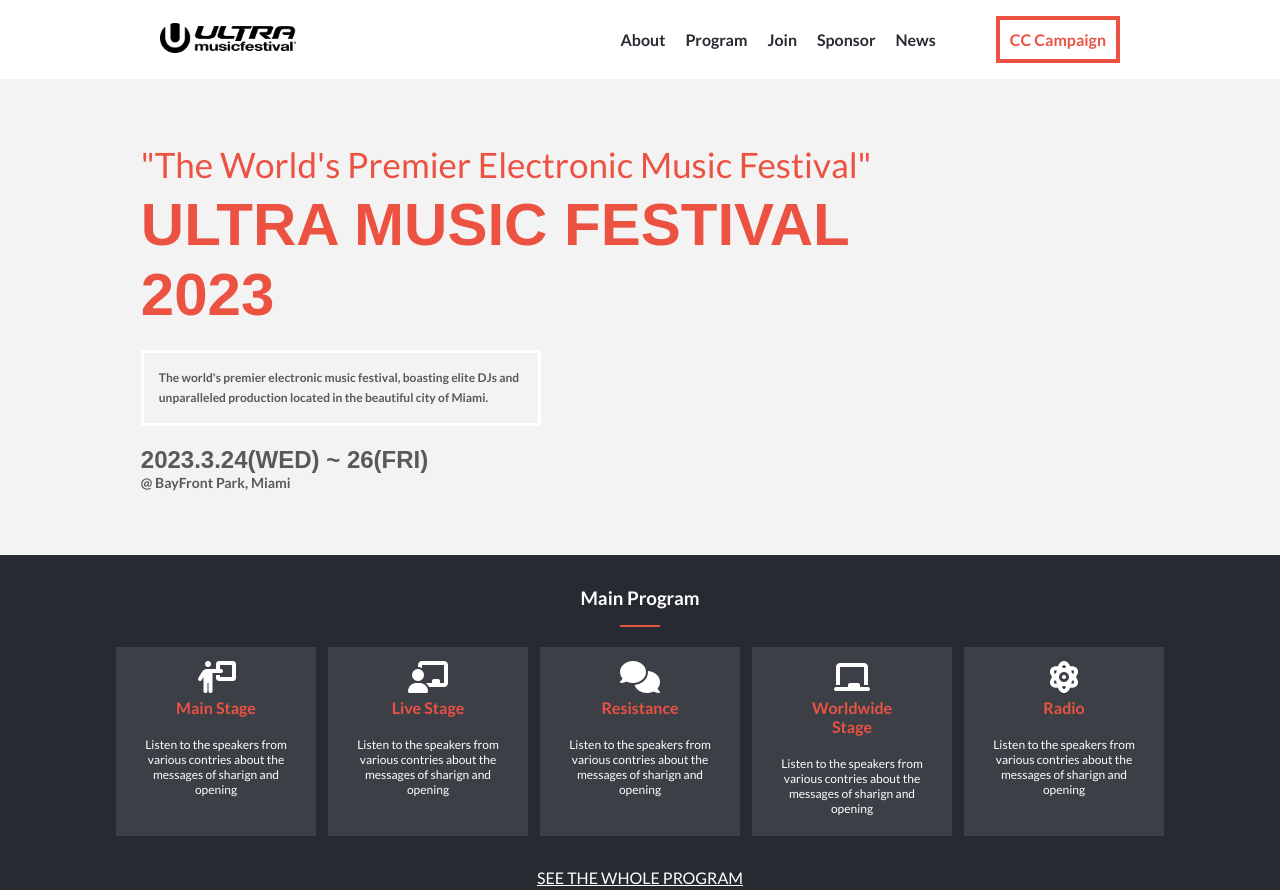
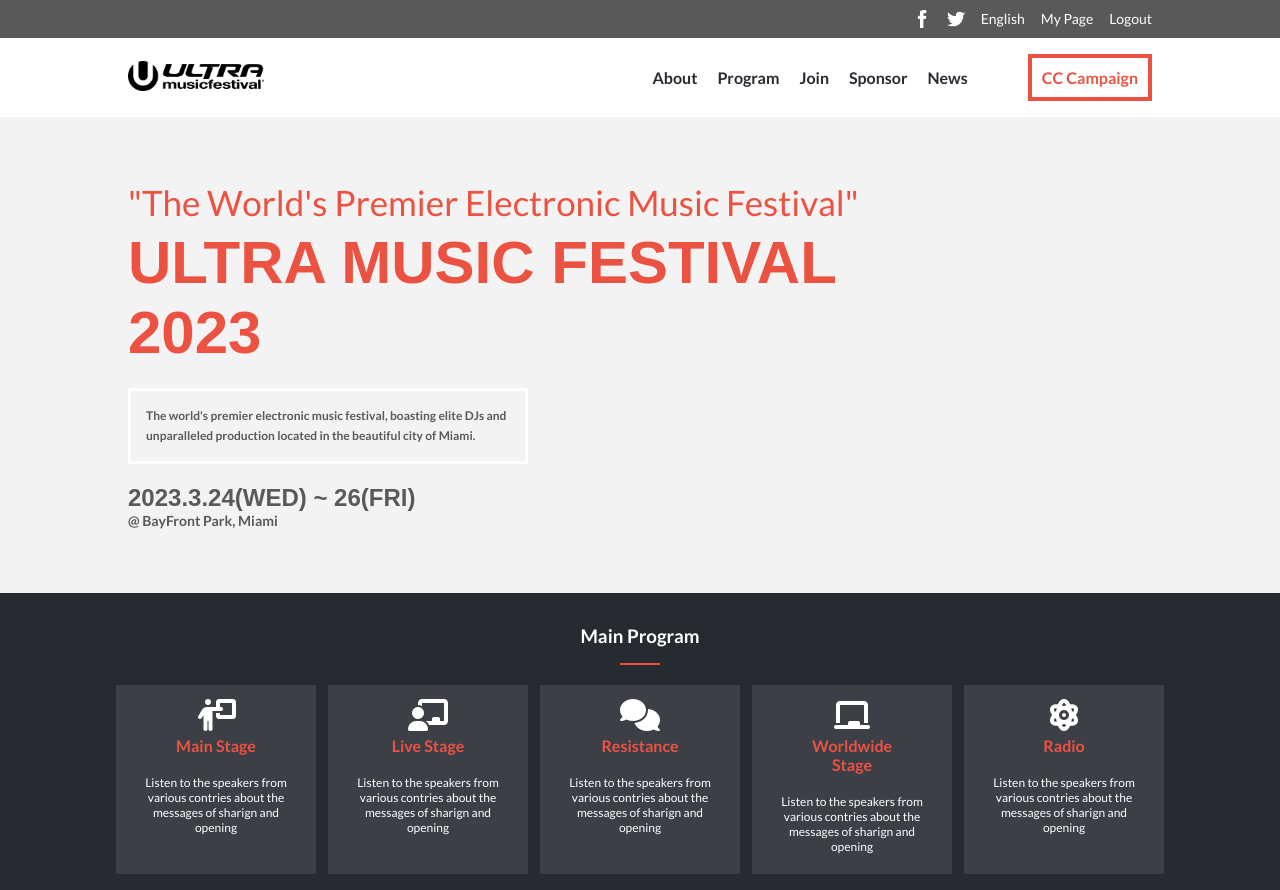
Before and after one commit to diegoyon/festival, a plain HTML site: page index.html in a window 1280 px wide. Shown: the top 890 px of the page. Drawn offline with Linux system fonts and the light colour scheme; a web font is replaced by a local one.

Commit message:
Add black nav in home and about desktop pages

```diff
--- a/index.html
+++ b/index.html
@@ -16,6 +16,15 @@
   <header>
     <nav class="mobile">
       <img src="./images/menu.svg" alt="menu-icon">
+    </nav>
+    <nav class="social">
+      <div>
+        <a href="#"><img src="./images/facebook.png" alt="facebook"></a>
+        <a href="#"><img src="./images/twitter.png" alt="twitter"></a>
+        <a href="#">English</a>
+        <a href="# ">My Page</a>
+        <a href="#">Logout</a>
+      </div>
     </nav>
     <nav class="desktop">
       <a href="./index.html"><img src="./logos/ultra.png" alt="ultralogo"></a>
--- a/styles.css
+++ b/styles.css
@@ -37,6 +37,31 @@
 
 footer p {
   font-size: 12px;
+}
+
+/* SOCIAL */
+.social{
+  background-color: var(--light-black);
+  display: none;
+}
+
+.social div{
+  display: flex;
+  margin: 0 10%;
+  padding: 10px 0;
+  justify-content: end;
+  gap: 1rem;
+  align-items: center;
+  font-size: 14px;
+}
+
+.social div img{
+  height: 100%;
+}
+
+.social div a{
+  color: white;
+  height: 18px;
 }
 
 /* NAVBAR */
@@ -405,6 +430,10 @@
 /* MEDIA QUERY */
 @media only screen and (min-width: 768px) {
   /* NAVBAR */
+  .social{
+    display: block;
+  }
+
   .mobile {
     display: none;
   }
@@ -413,7 +442,7 @@
     display: flex;
     justify-content: space-between;
     align-items: center;
-    padding: 1rem 2rem;
+    padding: 1rem 0;
     font-weight: 600;
     margin: 0 10%;
   }
@@ -455,6 +484,12 @@
   }
 
   /* HEADLINE */
+  .headline,
+  .about-headline {
+    padding-left: 0;
+    padding-right: 0;
+  }
+
   .headline-container {
     display: flex;
     flex-direction: column;
```
Also changed, not shown: about.html (+9 -0 lines), images/facebook.png (added), images/twitter.png (added).
